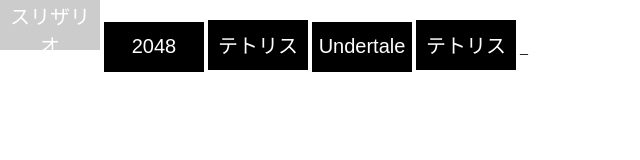
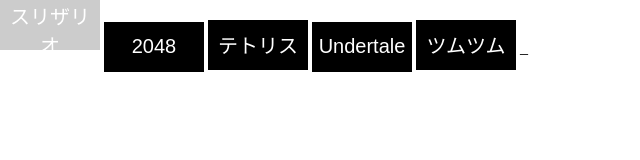
Before and after one commit to nakayamakinnnikunn-purotann/Gamesummary, a plain HTML site: page index.html in a window 1280 px wide. Shown: the full height of the page, 0-640 px from the left. Drawn offline with Linux system fonts and the light colour scheme.

Commit message:
Update index.html

```diff
--- a/index.html
+++ b/index.html
@@ -30,7 +30,7 @@
   <button onclick="window.location.href='2048/index.html'">2048</button>
    <button onclick="window.location.href='Tetris.html'">テトリス</button>
      <button onclick="window.location.href='Undertale/index.html'">Undertale</button>
-     <button onclick="window.location.href='tsum-tsum/dist/index.html'">テトリス</button>
+     <button onclick="window.location.href='tsum-tsum/dist/index.html'">ツムツム</button>
 
 </body>_
 </html>
```
